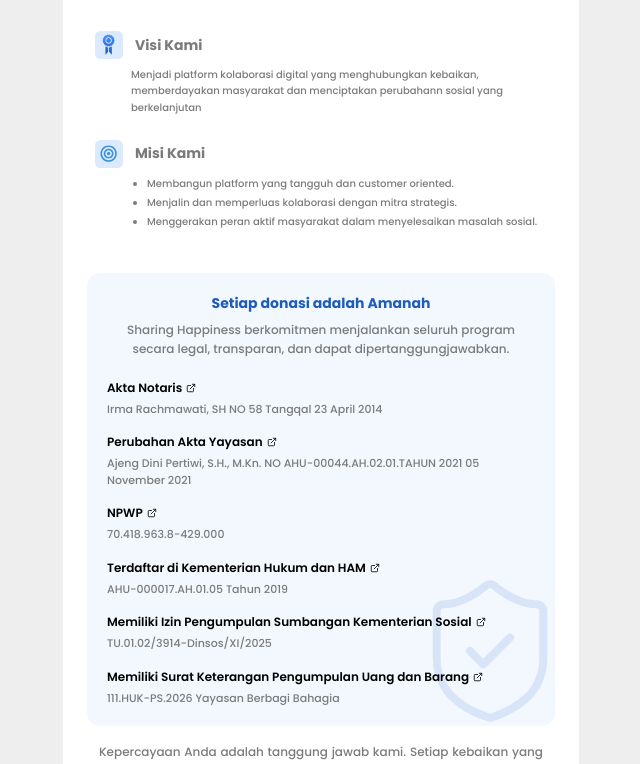
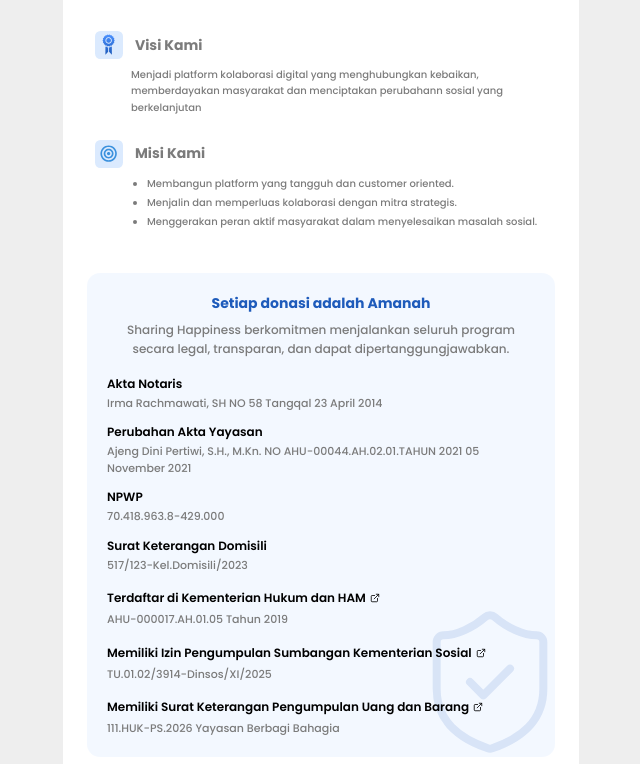
Before and after one commit to Azfdfkhz/about-us, a Next.js app: page / in a window 1280 px wide. Shown: the part 429-1193 px from the top of the page, without its empty margins (319-959 px from the left). Built offline with nearby package versions, Linux system fonts and the light colour scheme; a web font is replaced by a local one.

Commit message:
feat:driveurl ( trust-section )

```diff
--- a/app/components/trust-section.jsx
+++ b/app/components/trust-section.jsx
@@ -17,20 +17,44 @@
     code: "70.418.963.8-429.000",
   },
   {
+    title: "Surat Keterangan Domisili",
+    code: "517/123-Kel.Domisili/2023",
+  },
+  {
     title: "Terdaftar di Kementerian Hukum dan HAM",
     code: "AHU-000017.AH.01.05 Tahun 2019",
+    driveUrl: "https://drive.google.com/file/d/1XgHAipEP1tgLng9Nd3qhTtW8_KGK_rIa/view",
   },
   {
     title: "Memiliki Izin Pengumpulan Sumbangan Kementerian Sosial",
     code: "TU.01.02/3914-Dinsos/XI/2025",
+    driveUrl: "https://drive.google.com/file/d/1TWdyohnyQkVtPlVyUhgG2ObVIAmlBCZx/view",
   },
   {
     title: "Memiliki Surat Keterangan Pengumpulan Uang dan Barang",
     code: "111.HUK-PS.2026 Yayasan Berbagi Bahagia",
+    driveUrl: "https://drive.google.com/file/d/1zD2fUnDsuFsmckGL1WH09U7VOpWGTpu6/view",
   },
 ];
 
-const reportYears = [2021, 2022, 2023, 2024];
+const reportYears = [
+  {
+    year: 2021,
+    driveUrl: "https://drive.google.com/file/d/YOUR_DRIVE_REPORT_2021/view", // Ganti dengan Link Google Drive Laporan 2021
+  },
+  {
+    year: 2022,
+    driveUrl: "https://drive.google.com/file/d/YOUR_DRIVE_REPORT_2022/view", // Ganti dengan Link Google Drive Laporan 2022
+  },
+  {
+    year: 2023,
+    driveUrl: "https://drive.google.com/file/d/YOUR_DRIVE_REPORT_2023/view", // Ganti dengan Link Google Drive Laporan 2023
+  },
+  {
+    year: 2024,
+    driveUrl: "https://drive.google.com/file/d/YOUR_DRIVE_REPORT_2024/view", // Ganti dengan Link Google Drive Laporan 2024
+  },
+];
 
 export default function TrustSection() {
   return (
@@ -73,18 +97,29 @@
             Sharing Happiness berkomitmen menjalankan seluruh program secara legal, transparan, dan dapat dipertanggungjawabkan.
           </p>
 
-          {/* 3 Legal Items */}
+          {/* Legal Items */}
           <div className="space-y-3">
             {legalItems.map((item, idx) => (
               <div key={idx}>
+                {item.driveUrl ? (
                   <a
-                  href="#"
+                    href={item.driveUrl}
+                    target="_blank"
+                    rel="noopener noreferrer"
                     className="inline-flex items-center gap-1 font-poppins font-semibold text-black hover:text-[#1E5BBB] transition-colors"
                     style={{ fontSize: "12px" }}
                   >
                     <span>{item.title}</span>
                     <ExternalLink size={10} className="shrink-0 text-black" />
                   </a>
+                ) : (
+                  <span
+                    className="font-poppins font-semibold text-black block"
+                    style={{ fontSize: "12px" }}
+                  >
+                    {item.title}
+                  </span>
+                )}
                 <p
                   className="font-poppins text-[#7B7B7B] mt-0.5"
                   style={{ fontSize: "11px", fontWeight: 500 }}
@@ -128,16 +163,18 @@
 
         {/* 4 Report Buttons */}
         <div className="flex flex-col gap-2 sm:gap-2.5 flex-1 min-w-0">
-          {reportYears.map((year) => (
+          {reportYears.map((report) => (
             <a
-              key={year}
-              href="#"
+              key={report.year}
+              href={report.driveUrl}
+              target="_blank"
+              rel="noopener noreferrer"
               className="flex items-center justify-between gap-1.5 sm:gap-2 w-full h-9 sm:h-11 px-2.5 sm:px-3 bg-white transition-colors hover:bg-blue-50 border border-[#1E5BBB] rounded-lg no-underline"
             >
               <span
                 className="font-poppins font-medium text-[#1E5BBB] text-[10px] sm:text-[12px] truncate"
               >
-                Laporan Keuangan {year}
+                Laporan Keuangan {report.year}
               </span>
               <ArrowRight size={15} className="text-[#1E5BBB] shrink-0" />
             </a>
```
Lines whose indentation alone changed are shown as unchanged.
